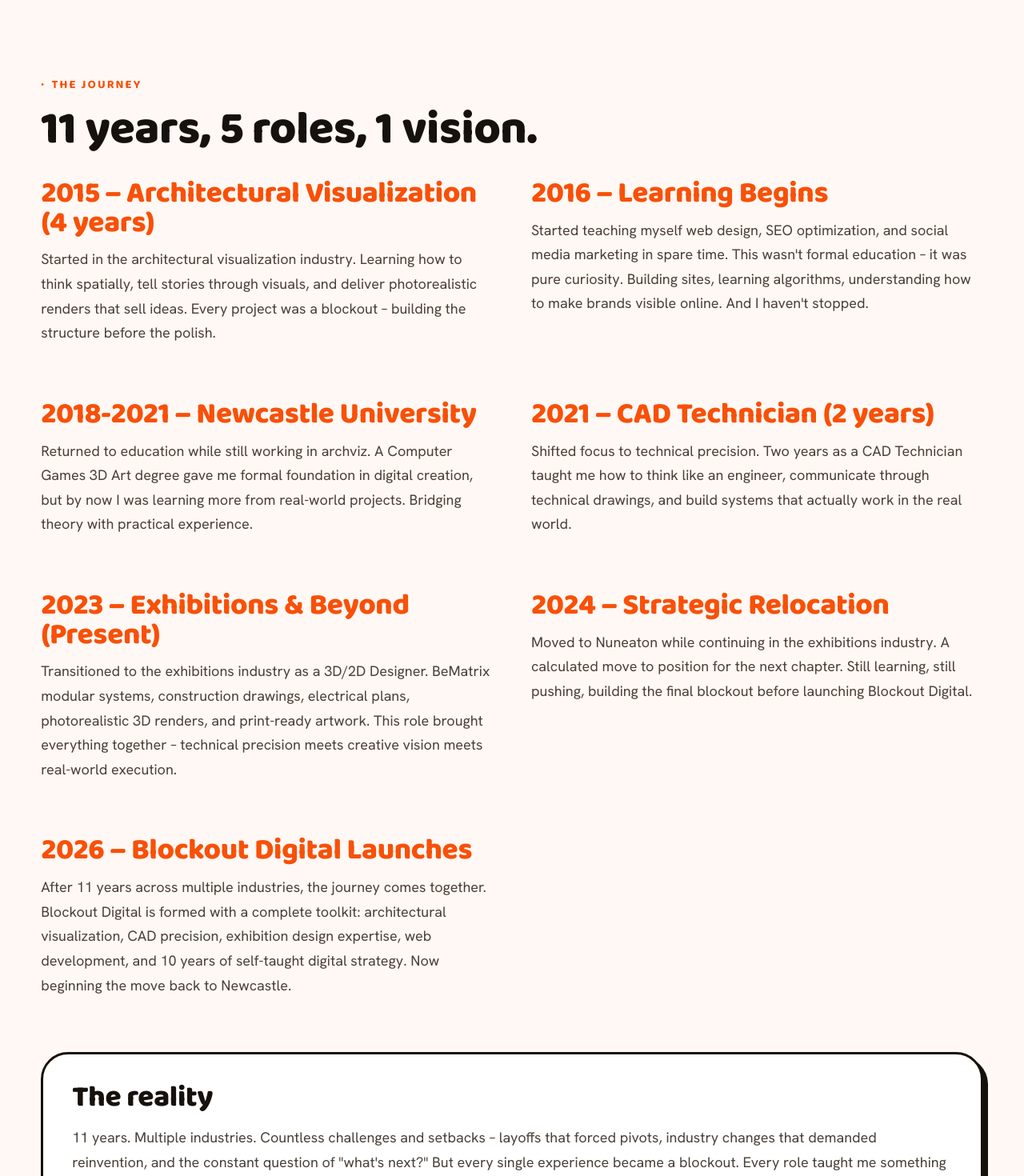
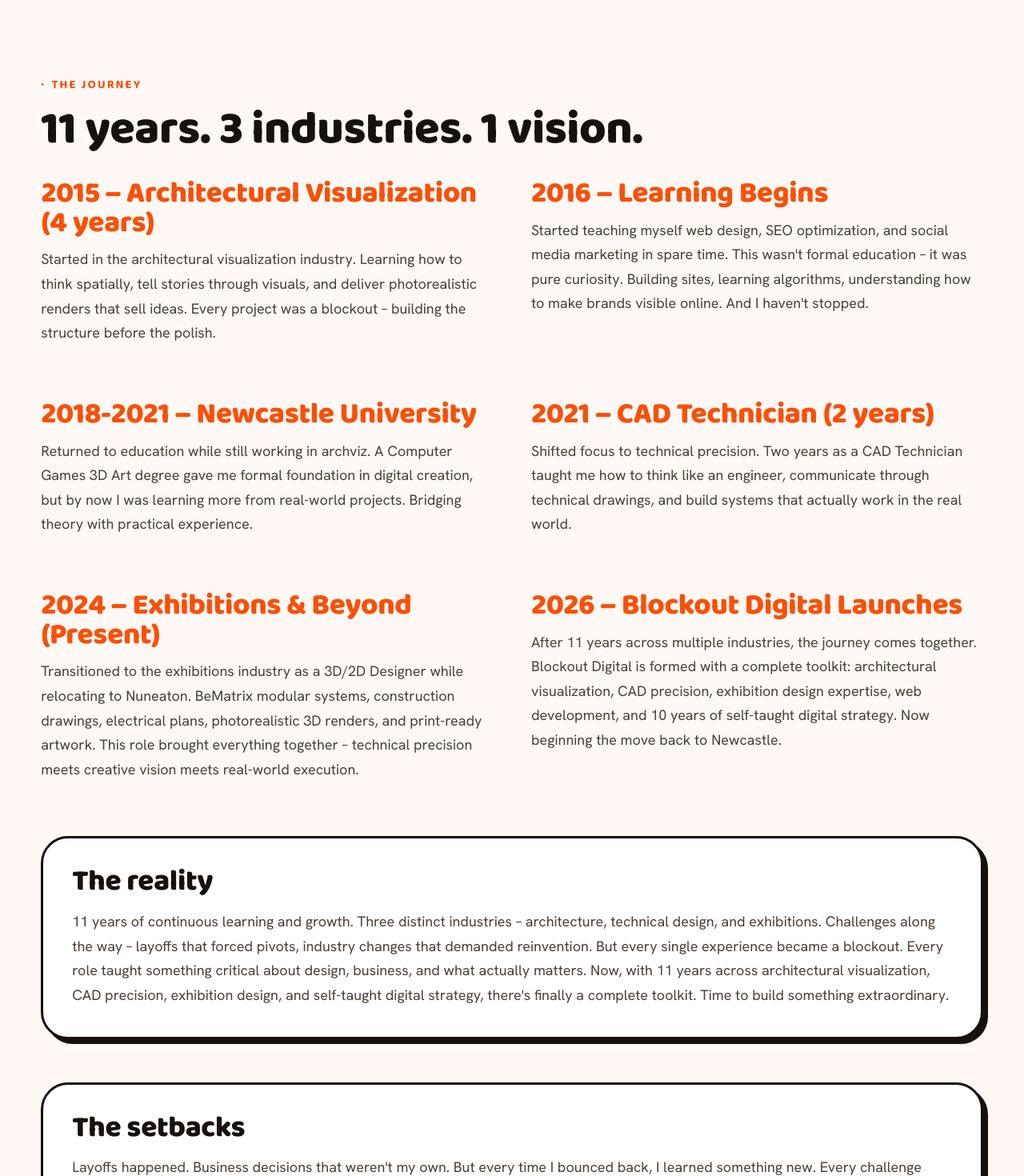
Before and after one commit to cormstonbusiness-eng/blockout-digital, a Next.js app: page /about in a window 1280 px wide. Shown: the part 680-2150 px from the top of the page at 80% size. Built offline with nearby package versions, Linux system fonts and the light colour scheme.

Commit message:
Update exhibitions timeline: 2 years (2024-2026 present)

```diff
--- a/app/about/page.tsx
+++ b/app/about/page.tsx
@@ -24,7 +24,7 @@
           <div className="reveal">
             <span className="eyebrow">The journey</span>
             <h2 className="h-lg" style={{ marginTop: "16px", marginBottom: "32px" }}>
-              11 years, 5 roles, 1 vision.
+              11 years. 3 industries. 1 vision.
             </h2>
           </div>
 
@@ -58,16 +58,9 @@
             </div>
 
             <div className="reveal" data-d="5">
-              <h3 className="h-md text-orange" style={{ marginBottom: "12px" }}>2023 – Exhibitions & Beyond (Present)</h3>
+              <h3 className="h-md text-orange" style={{ marginBottom: "12px" }}>2024 – Exhibitions & Beyond (Present)</h3>
               <p style={{ color: "var(--ink-soft)", marginBottom: "20px", lineHeight: "1.7" }}>
-                Transitioned to the exhibitions industry as a 3D/2D Designer. BeMatrix modular systems, construction drawings, electrical plans, photorealistic 3D renders, and print-ready artwork. This role brought everything together – technical precision meets creative vision meets real-world execution.
-              </p>
-            </div>
-
-            <div className="reveal" data-d="6">
-              <h3 className="h-md text-orange" style={{ marginBottom: "12px" }}>2024 – Strategic Relocation</h3>
-              <p style={{ color: "var(--ink-soft)", marginBottom: "20px", lineHeight: "1.7" }}>
-                Moved to Nuneaton while continuing in the exhibitions industry. A calculated move to position for the next chapter. Still learning, still pushing, building the final blockout before launching Blockout Digital.
+                Transitioned to the exhibitions industry as a 3D/2D Designer while relocating to Nuneaton. BeMatrix modular systems, construction drawings, electrical plans, photorealistic 3D renders, and print-ready artwork. This role brought everything together – technical precision meets creative vision meets real-world execution.
               </p>
             </div>
 
@@ -82,7 +75,7 @@
           <div style={{ marginTop: "48px", padding: "36px", background: "#fff", border: "3px solid var(--ink)", borderRadius: "var(--r-lg)", boxShadow: "var(--shadow-pop)" }} className="reveal" data-d="1">
             <h3 className="h-md" style={{ margin: "0 0 16px" }}>The reality</h3>
             <p style={{ margin: 0, color: "var(--ink-soft)", lineHeight: "1.7" }}>
-              11 years. Multiple industries. Countless challenges and setbacks – layoffs that forced pivots, industry changes that demanded reinvention, and the constant question of "what's next?" But every single experience became a blockout. Every role taught me something critical about design, business, and how to create work that actually matters. Now, with a decade of hard-won experience across 3D visualization, technical CAD, exhibition design, and self-taught digital strategy, I finally have the complete toolkit to build something extraordinary.
+              11 years of continuous learning and growth. Three distinct industries – architecture, technical design, and exhibitions. Challenges along the way – layoffs that forced pivots, industry changes that demanded reinvention. But every single experience became a blockout. Every role taught something critical about design, business, and what actually matters. Now, with 11 years across architectural visualization, CAD precision, exhibition design, and self-taught digital strategy, there's finally a complete toolkit. Time to build something extraordinary.
             </p>
           </div>
 
```
